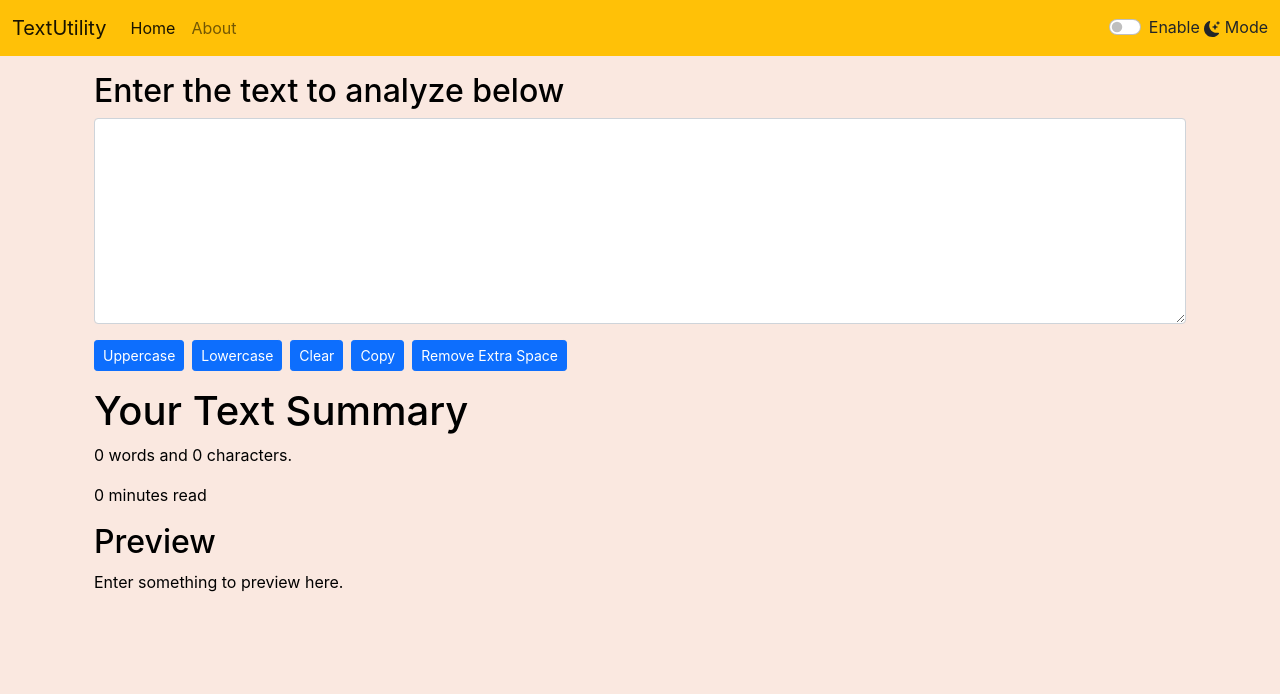
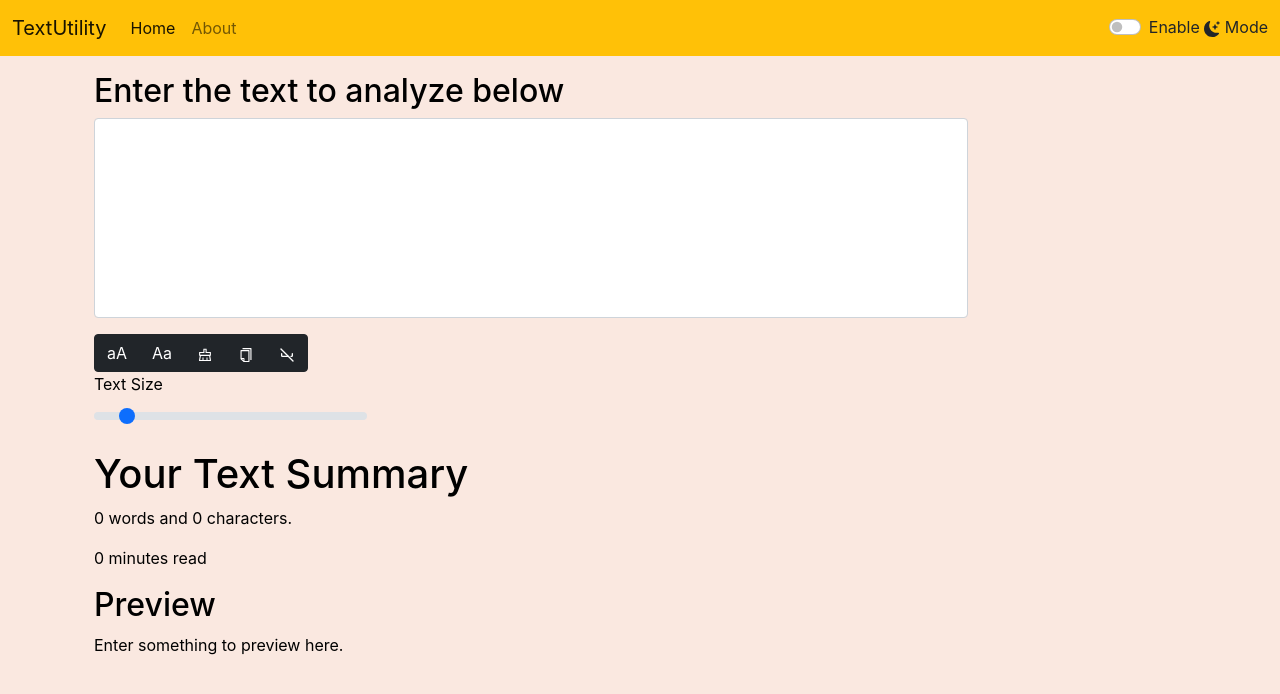
Before and after one commit to mayank2345/Text_utility, a React (Create React App) app: page / in a window 1280 px wide. Shown: the top 694 px of the page. Built offline with nearby package versions, Linux system fonts and the light colour scheme.

Commit message:
Slider added

```diff
--- a/src/components/TextForm.js
+++ b/src/components/TextForm.js
@@ -1,4 +1,7 @@
 import React, {useState} from 'react'
+import { AiOutlineCopy, AiOutlineClear } from 'react-icons/ai'
+import {TbSpaceOff} from 'react-icons/tb'
+
 
 export default function TextForm(props) {
     const [text, setText] = useState('')
@@ -53,9 +56,15 @@ export default function TextForm(props) {
         setText(event.target.value);
     }
 
+    const [textSize, setTextSize] = useState('25')
+    const handleTextSize = (e) => {
+        setTextSize(e.target.value)
+    }
+
     let word_length;
     var words = text.replace(/\t|\n/gi, " ").split(' ')
     word_length = words.filter(word => (word !== '')).length
+
 
 
 
@@ -64,21 +73,26 @@ export default function TextForm(props) {
         <div className='container'>
             <h2>{props.heading}</h2>
             <div className="mb-3">
-                <textarea className="form-control"
+                <textarea className= 'form-control'
                 onChange={handleOnChange}
                 value={text}
                 id="textArea"
                 rows="8"
-                style={{backgroundColor: props.mode === 'light'? 'white':'#B9B7BD'}}
+                style={{backgroundColor: props.mode === 'light'? 'white':'#B9B7BD',fontSize: `${textSize}px`, resize: 'none', height: '200px', width: '80%'}}
                 ></textarea>
             </div>
-            <div >
-                <button className="btn btn-primary btn-sm" type='button' onClick={handleUpClick}>Uppercase</button>
-                <button className="btn btn-primary btn-sm ms-2" type='button' onClick={handleDownClick}>Lowercase</button>
-                <button className="btn btn-primary btn-sm ms-2" type='button' onClick={handleClearClick}>Clear</button>
-                <button className="btn btn-primary btn-sm ms-2" type='button' onClick={handleCopyClick}>Copy</button>
-                <button className="btn btn-primary btn-sm ms-2" type='button' onClick={handleSpaceClick}>Remove Extra Space</button>
+            <div className="btn-group" role="group" aria-label="Basic outlined example">
+                <button className="btn btn-dark" type='button' onClick={handleUpClick}>aA</button>
+                <button className="btn btn-dark" type='button' onClick={handleDownClick}>Aa</button>
+                <button className="btn btn-dark" type='button' onClick={handleClearClick}><AiOutlineClear/></button>
+                <button className="btn btn-dark" type='button' onClick={handleCopyClick}> <AiOutlineCopy/> </button>
+                <button className="btn btn-dark" type='button' onClick={handleSpaceClick}><TbSpaceOff/></button>
             </div>
+            <div className='w-25'>
+                <label htmlFor="customRange2" className="form-label">Text Size</label>
+                <input type="range" className="form-range " min="20" defaultValue={'25'} max="72" step={0.5} onChange={handleTextSize} id="customRange2"></input>
+            </div>
+
         </div>
         <div className='container my-3'>
             <h1>Your Text Summary</h1>
```
